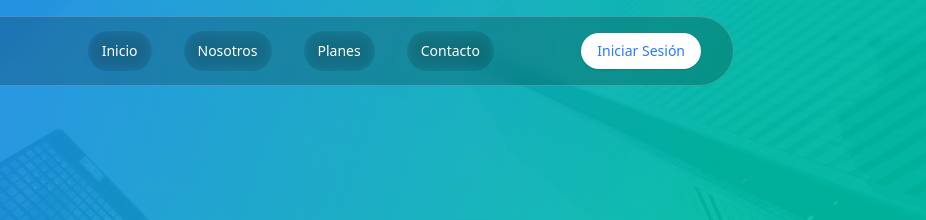
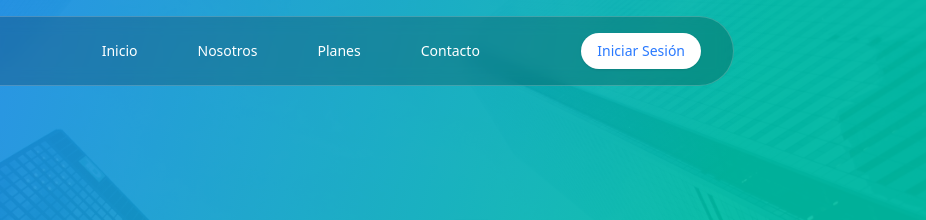
Before and after one commit to Subaxa/landing-page, an Astro site: page / in a window 1280 px wide. Shown: the top 220 px of the page, 354-1280 px from the left. Built offline with nearby package versions, Linux system fonts and the light colour scheme; Astro itself is replaced by a stand-in of ours.

Commit message:
remove css class from main menu

```diff
--- a/src/components/Header.astro
+++ b/src/components/Header.astro
@@ -20,10 +20,10 @@ import Logotipo01 from '../../public/Logotipo-01.png'
 
           <!-- Center: Menu Items -->
           <div class="flex items-center gap-8">
-            <a href="#main" class="text-white hover:text-azul-electrico transition-all duration-300 font-medium text-sm px-3 py-2 rounded-full border-2 border-transparent hover:border-azul-electrico hover:bg-white/5 backdrop-blur-sm">Inicio</a>
-            <a href="#about-us" class="text-white hover:text-verde-exito transition-all duration-300 font-medium text-sm px-3 py-2 rounded-full border-2 border-transparent hover:border-verde-exito hover:bg-white/5 backdrop-blur-sm">Nosotros</a>
-            <a href="#planes" class="text-white hover:text-morado-inspiracion transition-all duration-300 font-medium text-sm px-3 py-2 rounded-full border-2 border-transparent hover:border-morado-inspiracion hover:bg-white/5 backdrop-blur-sm">Planes</a>
-            <a href="#contact" class="text-white hover:text-morado-inspiracion transition-all duration-300 font-medium text-sm px-3 py-2 rounded-full border-2 border-transparent hover:border-morado-inspiracion hover:bg-white/5 backdrop-blur-sm">Contacto</a>
+            <a href="#main" class="text-white hover:text-azul-electrico transition-all duration-300 font-medium text-sm px-3 py-2 rounded-full border-2 border-transparent hover:border-azul-electrico hover:bg-white/5">Inicio</a>
+            <a href="#about-us" class="text-white hover:text-verde-exito transition-all duration-300 font-medium text-sm px-3 py-2 rounded-full border-2 border-transparent hover:border-verde-exito hover:bg-white/5">Nosotros</a>
+            <a href="#planes" class="text-white hover:text-morado-inspiracion transition-all duration-300 font-medium text-sm px-3 py-2 rounded-full border-2 border-transparent hover:border-morado-inspiracion hover:bg-white/5">Planes</a>
+            <a href="#contact" class="text-white hover:text-morado-inspiracion transition-all duration-300 font-medium text-sm px-3 py-2 rounded-full border-2 border-transparent hover:border-morado-inspiracion hover:bg-white/5">Contacto</a>
           </div>
 
           <!-- Right: Sign In button -->
```
